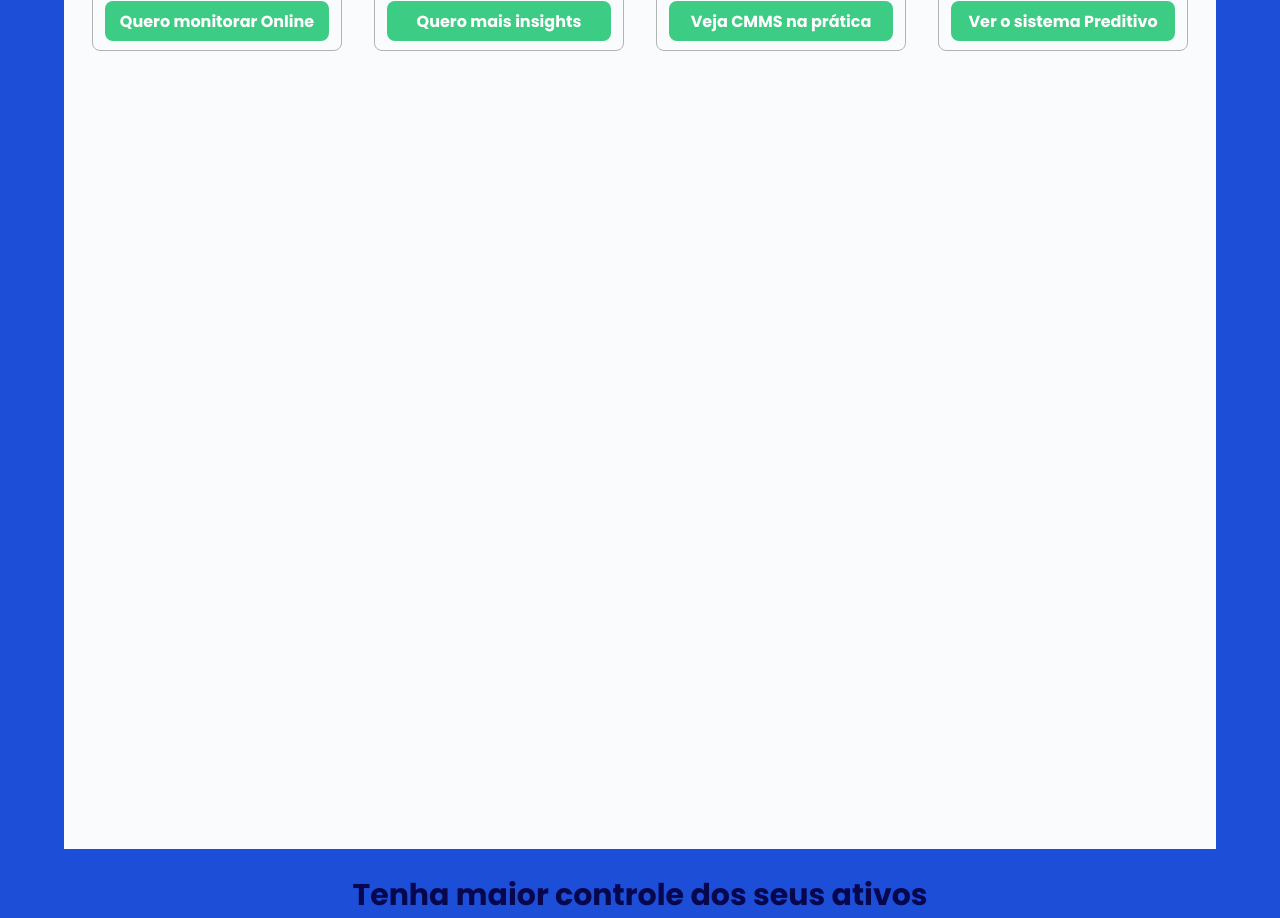
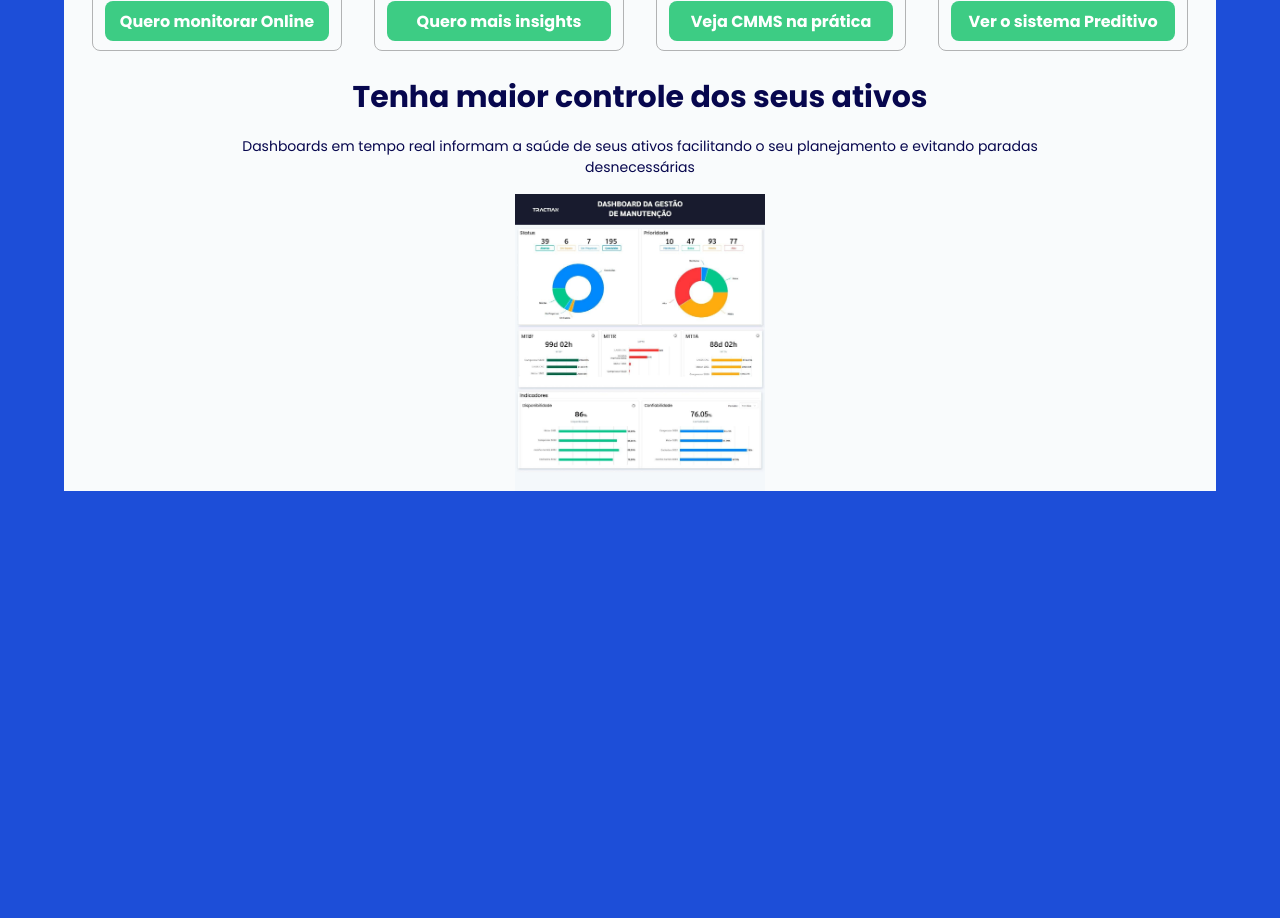
Before and after one commit to jjromary/TRACTIAN_Landing_Page, a React (Vite) app: page / in a window 1280 px wide. Shown: the part 1200-2118 px from the top of the page. After the commit the page ends 1691 px from the top, so only its background shows below. Built offline with nearby package versions, Linux system fonts and the light colour scheme.

Commit message:
created session Asset Control

```diff
--- a/src/Components/Section/styles.ts
+++ b/src/Components/Section/styles.ts
@@ -2,8 +2,6 @@ import styled from "styled-components";
 
 export const SectionContainer = styled.section`
   width: 100%;
-  height: 1150px;
-  margin-top: 2rem;
   background-color: ${(props) => props.theme["background-default"]};
 
   display: flex;
--- a/src/Components/Title/styles.ts
+++ b/src/Components/Title/styles.ts
@@ -9,6 +9,7 @@ export const TitleContainer = styled.div`
 `;
 
 export const TitleContent = styled.div`
+  width: 90%;
   font-weight: 700;
   font-size: 1.875rem;
   text-align: center;
--- a/src/Pages/Home/index.tsx
+++ b/src/Pages/Home/index.tsx
@@ -1,9 +1,10 @@
-import { CardContent, Header, HomeContainer, ImageContent, SectionTwo, Summary, Title, TopContent, TypesSolutions } from "./styles";
+import { AssetControlContent, CardContent, Header, HomeContainer, ImageContent, SubTitle, Summary, Title, TopContent, TypesSolutions } from "./styles";
 import logo from '../../Assets/logo.svg'
 import sensorFunc from '../../Assets/sensor_func.svg'
 import iconVibration from '../../Assets/icon_vibration.svg'
 import iconEnergy from '../../Assets/icon_energy.svg'
 import iconMonitor from '../../Assets/icon_monitor.svg'
+import dashboardAsset from '../../Assets/dashboardImage.jpeg'
 import Solution from "../../Components/Solution";
 import { dataCardMonitoramento, dataCardIoT, dataCardAtivos, dataCardPreventiva, dataEnergy, dataSupervisorio, dataVibration } from "../../Data/data";
 import TitleSection from "../../Components/Title";
@@ -51,6 +52,7 @@ export default function Home() {
         </TypesSolutions>
       </Summary>
 
+      {/* Session how to works */}
       <Section>
         <TitleSection title="Como Funciona?" />
         <CardContent>
@@ -84,10 +86,18 @@ export default function Home() {
         </CardContent>
 
       </Section>
-      <SectionTwo>
+
+      {/* Session Asset control  */}
+      <Section>
         <TitleSection title="Tenha maior controle dos seus ativos " />
+        <AssetControlContent>
+          <SubTitle>
+            Dashboards em tempo real informam a saúde de seus ativos facilitando o seu planejamento e evitando paradas desnecessárias
+          </SubTitle>
 
-      </SectionTwo>
+          <img src={dashboardAsset} />
+        </AssetControlContent>
+      </Section>
     </HomeContainer>
   )
 }
--- a/src/Pages/Home/styles.ts
+++ b/src/Pages/Home/styles.ts
@@ -46,7 +46,7 @@ export const Summary = styled.div`
   display: flex;
   flex-direction: column;
   justify-content: center;
-  margin-top: 1rem;
+  margin: 1rem 0 2rem 0;
 `;
 
 export const TopContent = styled.div`
@@ -126,4 +126,23 @@ export const CardContent = styled.div`
   }
 `;
 
-export const SectionTwo = styled.div``;
+export const AssetControlContent = styled.div`
+  display: flex;
+  flex-direction: column;
+  align-items: center;
+
+  img {
+    margin-top: 1rem;
+    width: 250px;
+    height: 297px;
+  }
+`;
+
+export const SubTitle = styled.div`
+  width: 90%;
+  font-weight: 400;
+  font-size: 14px;
+  margin-top: 1rem;
+  text-align: center;
+  color: ${(props) => props.theme["base-text"]};
+`;
```
Also changed, not shown: src/Assets/dashboardImage.jpeg (added).
